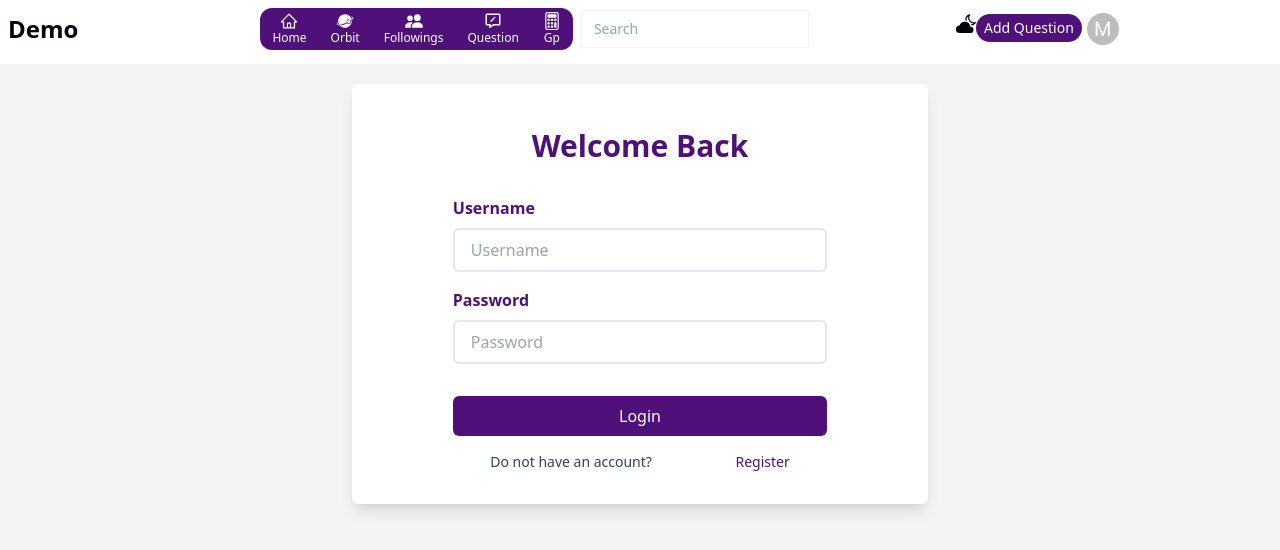
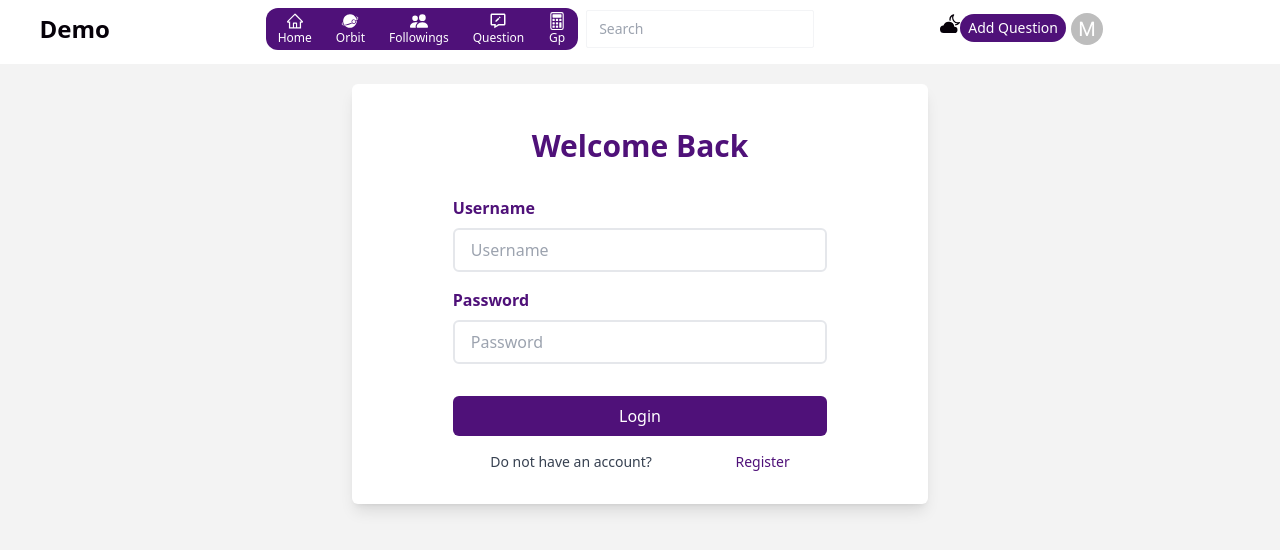
Before and after one commit to Adeosun01pluto/EchoMind, a React (Vite) app: page /login in a window 1280 px wide. Shown: the top 550 px of the page. Built offline with nearby package versions, Linux system fonts and the light colour scheme; no server answers.

Commit message:
search ui

```diff
--- a/src/components/navbar/Navbar.jsx
+++ b/src/components/navbar/Navbar.jsx
@@ -163,7 +163,7 @@ const Navbar = () => {
 
   return (
     <nav className="w-full min-h-16 z-[9999999] dark:bg-[#171517] bg-[white] fixed md:p-2">
-      <div className='w-[100%] gap-1 md:gap-0 mx-auto flex justify-between items-center'>
+      <div className='w-[95%] gap-1 md:gap-0 mx-auto flex justify-between items-center'>
             <div className='text-lg md:text-2xl md:w-1/12 dark:text-[#f2e4fb] text-[#060109] font-extrabold'>Demo</div>
             {/* Desktop Nav Menu */}
             <div className='items-center justify-center md:w-7/12 hidden md:flex gap-2'>
--- a/src/pages/layout/feeds/CreatePostForm.jsx
+++ b/src/pages/layout/feeds/CreatePostForm.jsx
@@ -22,9 +22,11 @@ const CreatePostForm = ({ onCreatePost, refetch}) => {
     e.preventDefault();
     const formData = new FormData();
     formData.append('content', value);
-    // Assuming 'photos' is an array of File objects
-    for (let i = 0; i < photos.length; i++) {
-      formData.append('images', photos[i]);
+    if (photos?.length > 0) {
+      // Append images to formData only when there are images in the photos array
+      for (let i = 0; i < photos?.length; i++) {
+        formData.append('images', photos[i]);
+      }
     }
     // Call the onCreatePost function passed from the parent component
     onCreatePost(formData);
```
